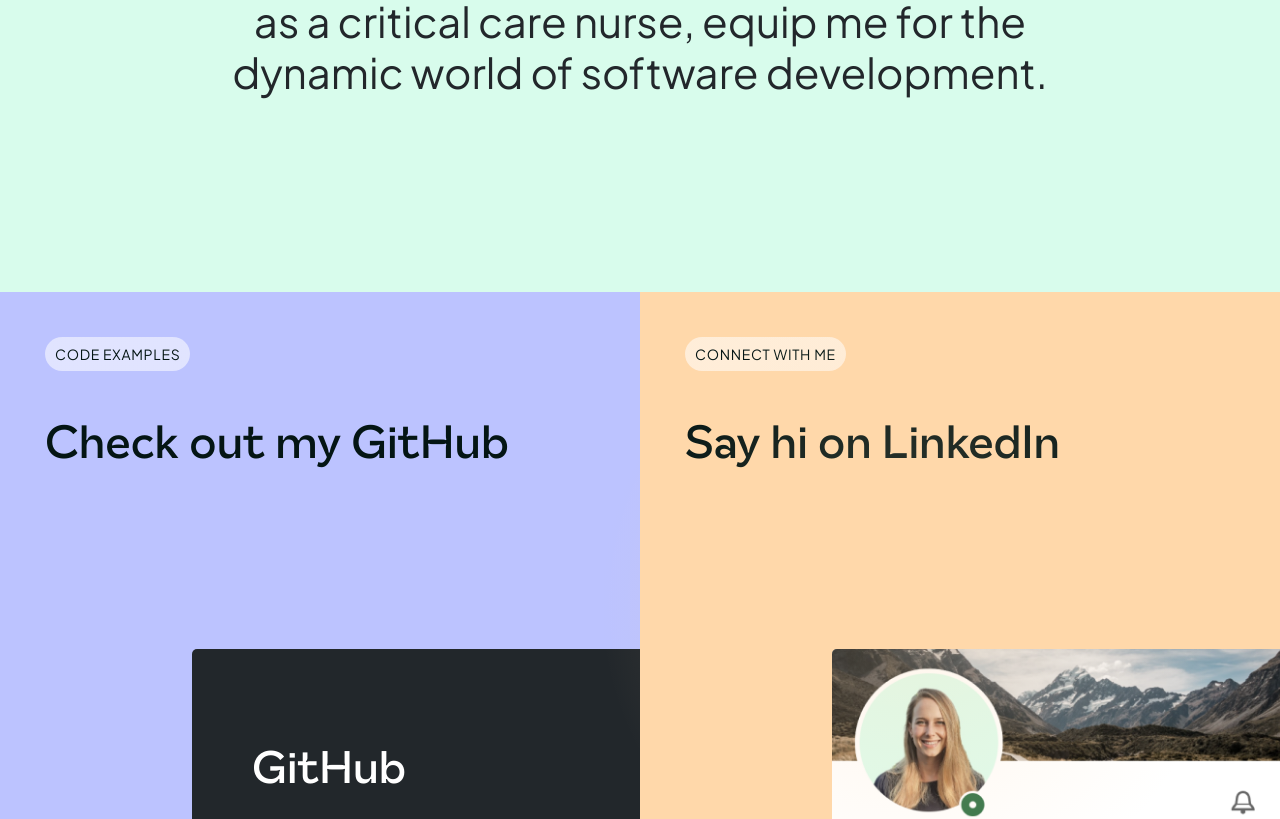
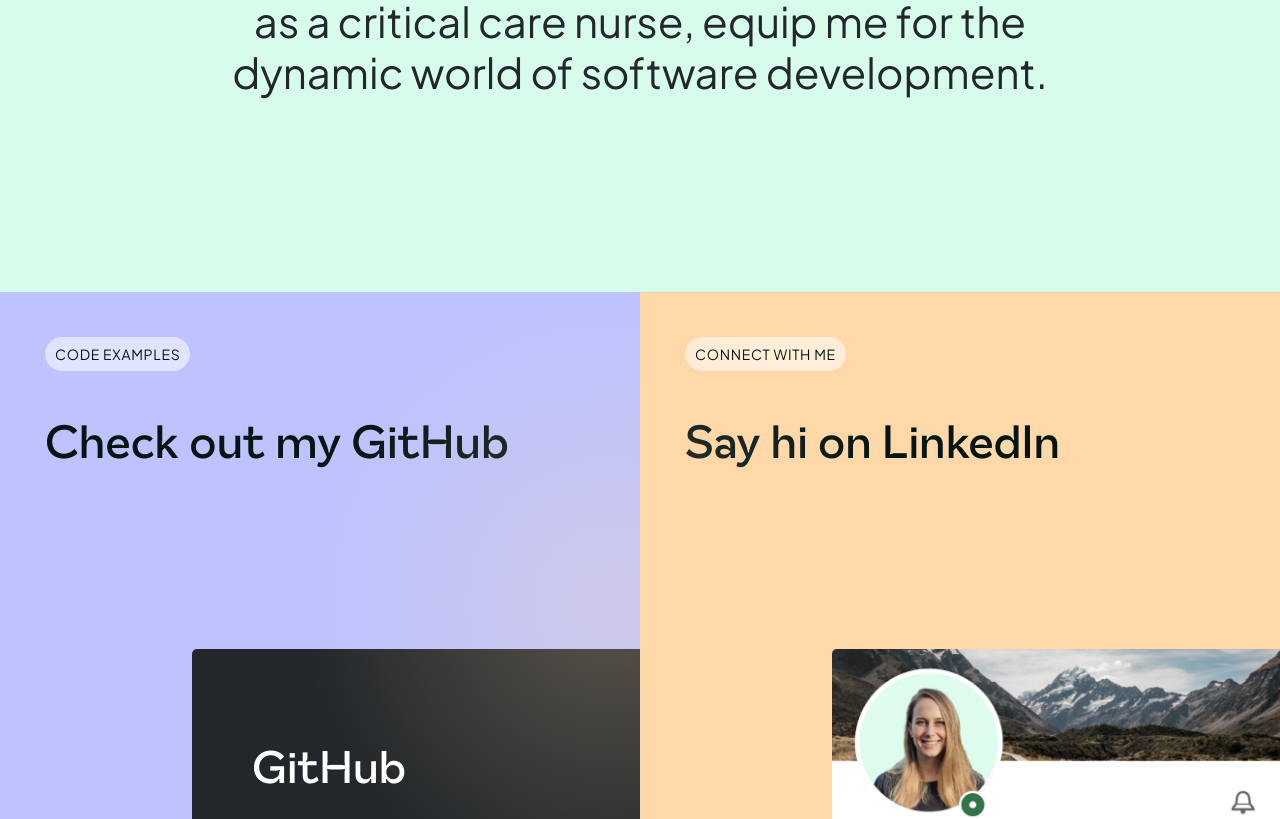
Before and after one commit to NicoleHawkey/Portfolio, a Next.js app: page / in a window 1280 px wide. Shown: the part 1217-2036 px from the top of the page. Built offline with nearby package versions, Linux system fonts and the light colour scheme.

Commit message:
fixing ellipse

```diff
--- a/src/styles/work.module.css
+++ b/src/styles/work.module.css
@@ -161,10 +161,10 @@
     height: 623px;
     border-radius: 623px;
     background: radial-gradient(50% 50.00% at 50% 50.00%, rgba(255, 216, 170, 0.25) 0%, rgba(255, 216, 170, 0.00) 100%);
-    color: #FFD8AA, #FFD8AA00;
+color: #FFD8AA, #FFD8AA00;
     position: absolute;
     z-index: 1;
-    left: 600px;
+    left: 300px;
 }
 
 @media screen and (max-width: 768px) {
```
